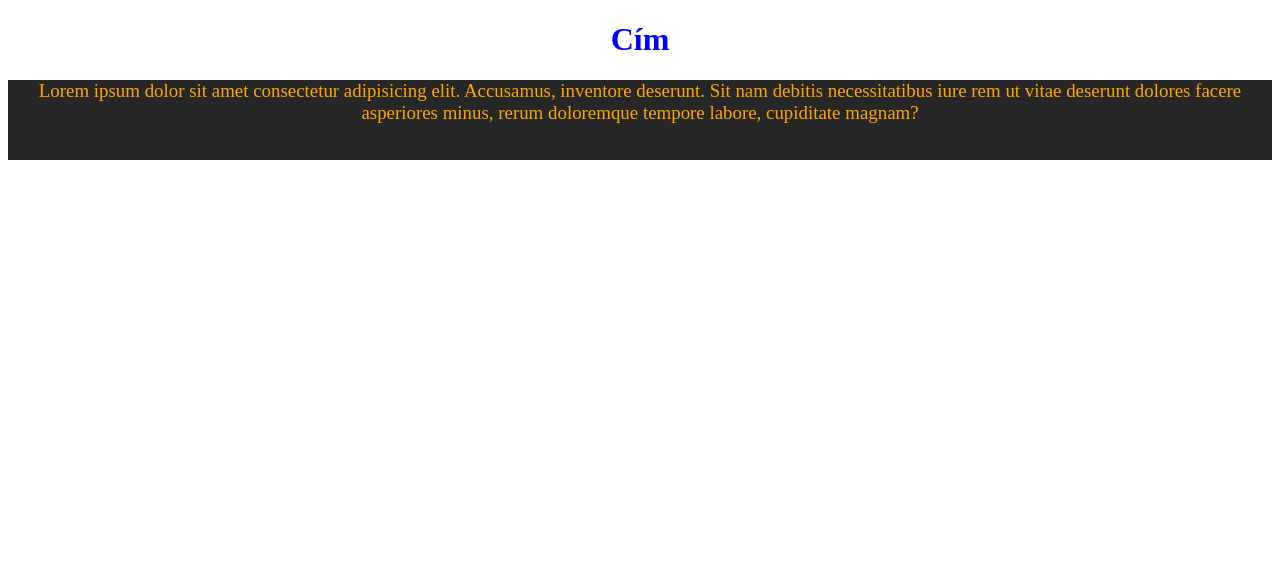
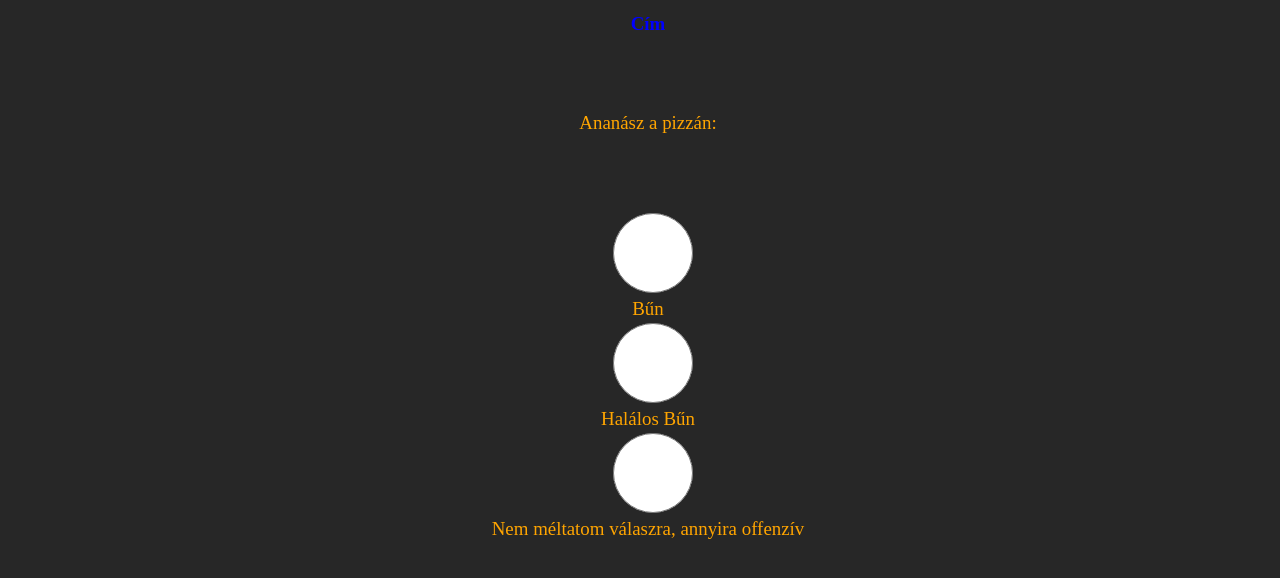
Before and after one commit to KGergo28/Feladat, a website: page public/index.html in a window 1280 px wide. Drawn offline with Linux system fonts and the light colour scheme.

Commit message:
Radio gombok kezdete

```diff
--- a/public/index.html
+++ b/public/index.html
@@ -9,6 +9,13 @@
 </head>
 <body>
     <h1>Cím</h1>
-    <div>Lorem ipsum dolor sit amet consectetur adipisicing elit. Accusamus, inventore deserunt. Sit nam debitis necessitatibus iure rem ut vitae deserunt dolores facere asperiores minus, rerum doloremque tempore labore, cupiditate magnam?</div>
+    <form action="/action_page.php">
+        <p>Ananász a pizzán:</p>
+        <input type="radio" id="Bűn" name="hawaii" value="Bűn">
+        <label for="Bűn">Bűn</label><br>
+        <input type="radio" id="Halálos Bűn" name="hawaii" value="Halálos Bűn">
+        <label for="Halálos Bűn">Halálos Bűn</label><br>
+        <input type="radio" id="Nem méltatom válaszra, annyira offenzív" name="hawaii" value="Nem méltatom válaszra, annyira offenzív">
+        <label for="Nem méltatom válaszra, annyira offenzív">Nem méltatom válaszra, annyira offenzív</label>
 </body>
 </html>
--- a/public/style.css
+++ b/public/style.css
@@ -1,9 +1,4 @@
-h1 {
-text-align: center;
-color: blue;
-}
-
-div{
+* {
     text-align: center;
     font-size: 5mm;
     background-color: rgb(39, 39, 39);
@@ -11,3 +6,12 @@ div{
     height: 10vh;
     width: 100%;
 }
+
+h1 {
+    text-align: center;
+    color: blue;
+}
+
+div {
+    height: 50%;
+}
```
